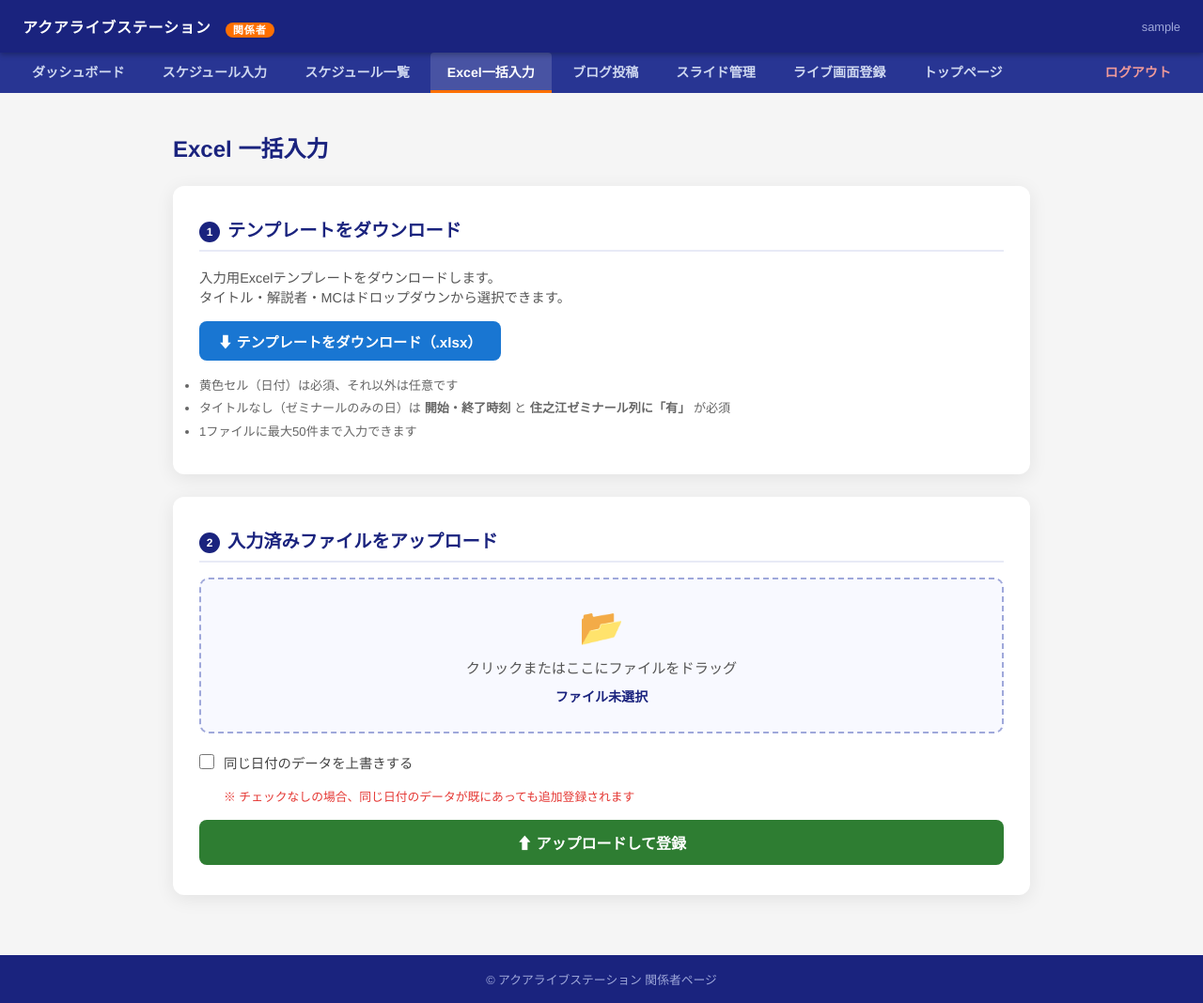
After one commit to hideonSOS/HomePage_Aqua, a Django app: page /input_page/excel/import/ in a window 1280 px wide. The commit adds this page. Shown: the whole page at 94% size. Run offline with Django 5.2, Linux system fonts and the light colour scheme; the visitor is signed in with stand-in values (Sample User, id 1); data comes from the database, SQL or seed files in the repository.

Commit message:
Excel一括入力機能を追加
- schedule_template.xlsx のダウンロード（タイトル・解説者・時刻ドロップダウン付き）
- Excelアップロードによる Schedule 一括保存
- バリデーション（ゼミナールのみの日は時刻・チェック必須）
- 上書きオプション（同一日付を update_or_create）
- ナビに「Excel一括入力」メニュー追加

Co-Authored-By: Claude Sonnet 4.6 <noreply@anthropic.com>

```diff
--- /dev/null
+++ b/input_page/templates/input_page/excel_import.html
@@ -0,0 +1,222 @@
+{% extends 'input_page/staff_template.html' %}
+{% load static %}
+
+{% block extra_css %}
+<style>
+  .excel-card {
+    background: white;
+    border-radius: 12px;
+    box-shadow: 0 4px 20px rgba(0,0,0,0.08);
+    padding: 32px 28px;
+    margin-bottom: 24px;
+  }
+  .excel-card h2 {
+    font-size: 1.2rem;
+    color: #1a237e;
+    margin-bottom: 16px;
+    padding-bottom: 8px;
+    border-bottom: 2px solid #e8eaf6;
+  }
+  .step-badge {
+    display: inline-block;
+    background: #1a237e;
+    color: white;
+    font-size: 0.75rem;
+    font-weight: bold;
+    border-radius: 50%;
+    width: 22px; height: 22px;
+    line-height: 22px;
+    text-align: center;
+    margin-right: 8px;
+    vertical-align: middle;
+  }
+  .btn-dl {
+    display: inline-flex;
+    align-items: center;
+    gap: 8px;
+    padding: 10px 20px;
+    background: #1976D2;
+    color: white;
+    border-radius: 8px;
+    text-decoration: none;
+    font-weight: bold;
+    font-size: 0.95rem;
+    transition: background 0.2s;
+  }
+  .btn-dl:hover { background: #1251a3; color: white; }
+  .upload-area {
+    border: 2px dashed #9fa8da;
+    border-radius: 10px;
+    padding: 28px 20px;
+    text-align: center;
+    background: #f8f9ff;
+    cursor: pointer;
+    transition: border-color 0.2s, background 0.2s;
+  }
+  .upload-area.dragover {
+    border-color: #3949ab;
+    background: #e8eaf6;
+  }
+  .upload-area input[type=file] { display: none; }
+  .upload-area .upload-icon { font-size: 2.4rem; margin-bottom: 8px; }
+  .upload-area .upload-text { color: #555; font-size: 0.95rem; }
+  .upload-area .file-name {
+    margin-top: 10px;
+    font-size: 0.88rem;
+    color: #1a237e;
+    font-weight: bold;
+  }
+  .option-row {
+    display: flex;
+    align-items: center;
+    gap: 10px;
+    margin: 16px 0;
+  }
+  .option-row input[type=checkbox] {
+    width: 16px; height: 16px;
+    accent-color: #e53935;
+  }
+  .option-row label { font-size: 0.9rem; color: #444; cursor: pointer; }
+  .overwrite-note { font-size: 0.8rem; color: #e53935; margin-left: 26px; }
+  .btn-upload {
+    display: block;
+    width: 100%;
+    padding: 12px;
+    margin-top: 16px;
+    background: #2e7d32;
+    color: white;
+    border: none;
+    border-radius: 8px;
+    font-size: 1rem;
+    font-weight: bold;
+    cursor: pointer;
+    transition: background 0.2s;
+  }
+  .btn-upload:hover { background: #1b5e20; }
+  .result-ok {
+    background: #e8f5e9;
+    border-left: 4px solid #2e7d32;
+    border-radius: 6px;
+    padding: 16px 20px;
+    color: #1b5e20;
+    font-weight: bold;
+  }
+  .result-err {
+    background: #ffebee;
+    border-left: 4px solid #e53935;
+    border-radius: 6px;
+    padding: 16px 20px;
+  }
+  .result-err .err-title { color: #c62828; font-weight: bold; margin-bottom: 8px; }
+  .err-table { width: 100%; border-collapse: collapse; font-size: 0.88rem; margin-top: 8px; }
+  .err-table th, .err-table td { padding: 6px 10px; border: 1px solid #ffcdd2; }
+  .err-table th { background: #ffcdd2; color: #b71c1c; }
+  .notes { font-size: 0.82rem; color: #666; margin-top: 10px; line-height: 1.7; }
+  .notes li { margin-bottom: 2px; }
+</style>
+{% endblock %}
+
+{% block content %}
+<h1 style="font-size:1.5rem; color:#1a237e; margin-bottom:24px;">Excel 一括入力</h1>
+
+{% if saved %}
+<div class="result-ok">
+  ✅ {{ saved }} 件のスケジュールを登録しました。
+  <a href="{% url 'input_page:list' %}" style="margin-left:16px; color:#1b5e20;">一覧で確認 →</a>
+</div>
+{% endif %}
+
+{% if error %}
+<div class="result-err">
+  <div class="err-title">⚠ エラー</div>
+  {{ error }}
+</div>
+{% endif %}
+
+{% if row_errors %}
+<div class="result-err">
+  <div class="err-title">⚠ 以下の行にエラーがあります。修正してから再アップロードしてください。</div>
+  <table class="err-table">
+    <thead><tr><th>行</th><th>エラー内容</th></tr></thead>
+    <tbody>
+      {% for e in row_errors %}
+      <tr>
+        <td>{{ e.row }}</td>
+        <td>{% for m in e.msgs %}{{ m }}{% if not forloop.last %} / {% endif %}{% endfor %}</td>
+      </tr>
+      {% endfor %}
+    </tbody>
+  </table>
+</div>
+{% endif %}
+
+<!-- STEP 1 -->
+<div class="excel-card">
+  <h2><span class="step-badge">1</span>テンプレートをダウンロード</h2>
+  <p style="font-size:0.9rem; color:#555; margin-bottom:16px;">
+    入力用Excelテンプレートをダウンロードします。<br>
+    タイトル・解説者・MCはドロップダウンから選択できます。
+  </p>
+  <a href="{% url 'input_page:excel_template' %}" class="btn-dl">
+    ⬇ テンプレートをダウンロード（.xlsx）
+  </a>
+  <ul class="notes" style="margin-top:16px;">
+    <li>黄色セル（日付）は必須、それ以外は任意です</li>
+    <li>タイトルなし（ゼミナールのみの日）は <b>開始・終了時刻</b> と <b>住之江ゼミナール列に「有」</b> が必須</li>
+    <li>1ファイルに最大50件まで入力できます</li>
+  </ul>
+</div>
+
+<!-- STEP 2 -->
+<div class="excel-card">
+  <h2><span class="step-badge">2</span>入力済みファイルをアップロード</h2>
+
+  <form method="post" enctype="multipart/form-data" id="uploadForm">
+    {% csrf_token %}
+
+    <div class="upload-area" id="dropZone">
+      <input type="file" name="excel_file" id="fileInput" accept=".xlsx,.xlsm">
+      <div class="upload-icon">📂</div>
+      <div class="upload-text">クリックまたはここにファイルをドラッグ</div>
+      <div class="file-name" id="fileName">ファイル未選択</div>
+    </div>
+
+    <div class="option-row" style="margin-top:20px;">
+      <input type="checkbox" name="overwrite" value="1" id="chkOverwrite">
+      <label for="chkOverwrite">同じ日付のデータを上書きする</label>
+    </div>
+    <p class="overwrite-note">※ チェックなしの場合、同じ日付のデータが既にあっても追加登録されます</p>
+
+    <button type="submit" class="btn-upload">⬆ アップロードして登録</button>
+  </form>
+</div>
+{% endblock %}
+
+{% block extra_js %}
+<script>
+  const dropZone  = document.getElementById('dropZone');
+  const fileInput = document.getElementById('fileInput');
+  const fileName  = document.getElementById('fileName');
+
+  dropZone.addEventListener('click', () => fileInput.click());
+
+  fileInput.addEventListener('change', () => {
+    fileName.textContent = fileInput.files[0]?.name ?? 'ファイル未選択';
+  });
+
+  dropZone.addEventListener('dragover', e => {
+    e.preventDefault();
+    dropZone.classList.add('dragover');
+  });
+  dropZone.addEventListener('dragleave', () => dropZone.classList.remove('dragover'));
+  dropZone.addEventListener('drop', e => {
+    e.preventDefault();
+    dropZone.classList.remove('dragover');
+    const dt = e.dataTransfer;
+    if (dt.files.length) {
+      fileInput.files = dt.files;
+      fileName.textContent = dt.files[0].name;
+    }
+  });
+</script>
+{% endblock %}
--- a/input_page/templates/input_page/staff_template.html
+++ b/input_page/templates/input_page/staff_template.html
@@ -196,6 +196,7 @@
       <a href="{% url 'input_page:access_counter' %}" {% if request.path == '/input_page/access/' %}class="active"{% endif %}>ダッシュボード</a>
       <a href="{% url 'input_page:input' %}" {% if request.path == '/input_page/input/' %}class="active"{% endif %}>スケジュール入力</a>
       <a href="{% url 'input_page:list' %}" {% if request.path == '/input_page/list/' %}class="active"{% endif %}>スケジュール一覧</a>
+      <a href="{% url 'input_page:excel_import' %}" {% if request.path == '/input_page/excel/import/' %}class="active"{% endif %}>Excel一括入力</a>
       <a href="{% url 'input_page:blog_input' %}" {% if request.path|slice:":20" == '/input_page/blog/' %}class="active"{% endif %}>ブログ投稿</a>
       <a href="{% url 'input_page:slide_manage' %}" {% if request.path|slice:":17" == '/input_page/slide' %}class="active"{% endif %}>スライド管理</a>
       <a href="{% url 'input_page:youtube_live_manage' %}" {% if request.path == '/input_page/youtube/' %}class="active"{% endif %}>ライブ画面登録</a>
--- a/input_page/urls.py
+++ b/input_page/urls.py
@@ -2,7 +2,7 @@ from django.urls import path
 from django.views.generic import TemplateView
 from .views import ScheduleShow, ScheduleCreateView,ScheduleListView,ScheduleDeleteView,ScheduleUpdateView
 from django.contrib.auth import views as auth_views
-from .views import blog_input, blog_list, blog_delete, blog_update, access_counter, slide_manage, slide_delete, youtube_live_manage
+from .views import blog_input, blog_list, blog_delete, blog_update, access_counter, slide_manage, slide_delete, youtube_live_manage, excel_template_download, excel_import
 
 app_name = 'input_page'
 
@@ -22,4 +22,6 @@ urlpatterns = [
     path('slide/', slide_manage, name='slide_manage'),
     path('slide/delete/<int:pk>/', slide_delete, name='slide_delete'),
     path('youtube/', youtube_live_manage, name='youtube_live_manage'),
+    path('excel/template/', excel_template_download, name='excel_template'),
+    path('excel/import/', excel_import, name='excel_import'),
 ]
--- a/input_page/views.py
+++ b/input_page/views.py
@@ -182,3 +182,47 @@ def youtube_live_manage(request):
         'ticker_text': get_ticker(),
         'ticker_max':  TICKER_MAX_LEN,
     })
+
+
+# ── Excel 一括入力 ────────────────────────────────────────────────────
+from django.http import HttpResponse
+from .excel_utils import build_template_workbook, parse_and_import
+from .excel_utils import ImportError as ExcelImportError
+
+@login_required(login_url='/input_page/login/')
+def excel_template_download(request):
+    buf = build_template_workbook()
+    response = HttpResponse(
+        buf,
+        content_type='application/vnd.openxmlformats-officedocument.spreadsheetml.sheet'
+    )
+    response['Content-Disposition'] = 'attachment; filename="schedule_template.xlsx"'
+    return response
+
+
+@login_required(login_url='/input_page/login/')
+def excel_import(request):
+    if request.method == 'POST':
+        f = request.FILES.get('excel_file')
+        overwrite = request.POST.get('overwrite') == '1'
+
+        if not f:
+            return render(request, 'input_page/excel_import.html', {
+                'error': 'ファイルを選択してください。'
+            })
+        if not f.name.endswith(('.xlsx', '.xlsm')):
+            return render(request, 'input_page/excel_import.html', {
+                'error': '.xlsx または .xlsm ファイルをアップロードしてください。'
+            })
+
+        try:
+            saved, errors = parse_and_import(f, overwrite=overwrite)
+        except ExcelImportError as e:
+            return render(request, 'input_page/excel_import.html', {'error': str(e)})
+
+        if errors:
+            return render(request, 'input_page/excel_import.html', {'row_errors': errors})
+
+        return render(request, 'input_page/excel_import.html', {'saved': saved})
+
+    return render(request, 'input_page/excel_import.html', {})
```
Also changed, not shown: input_page/excel_utils.py (added, +303 -0 lines).
